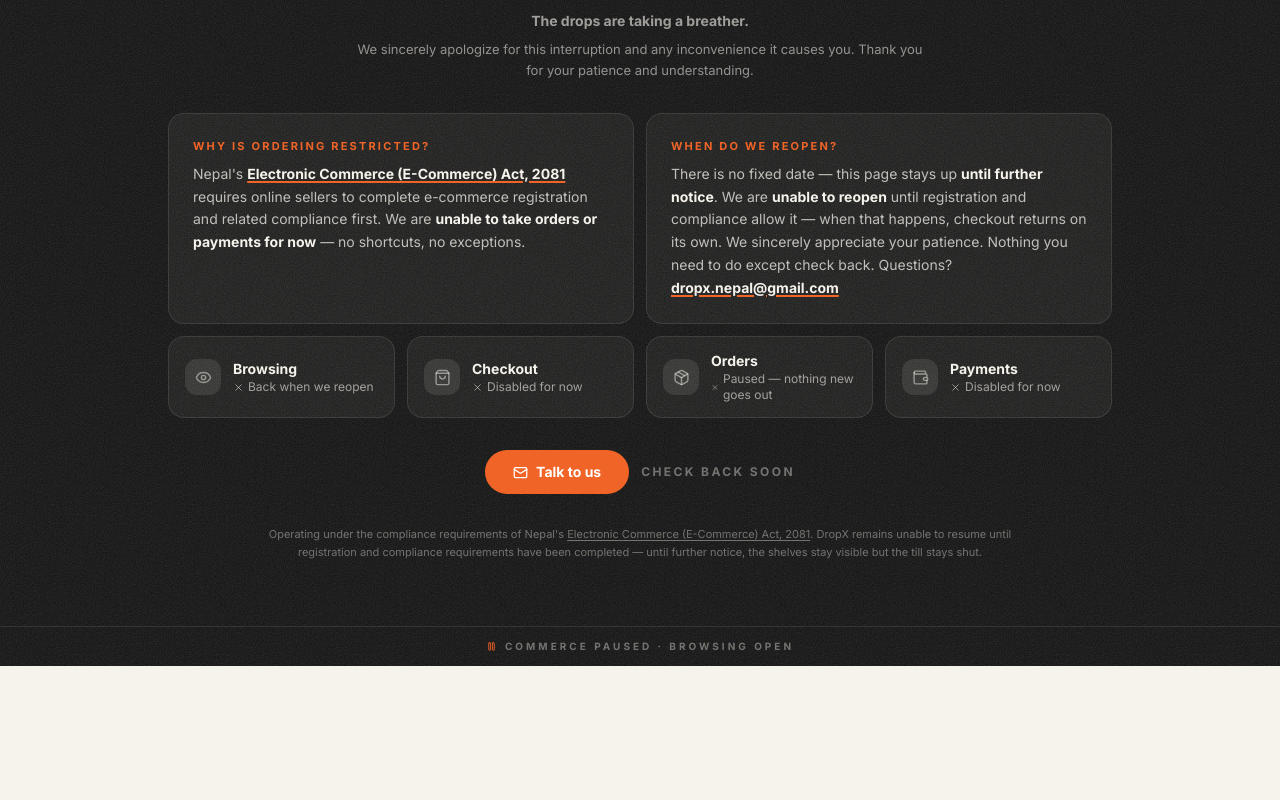
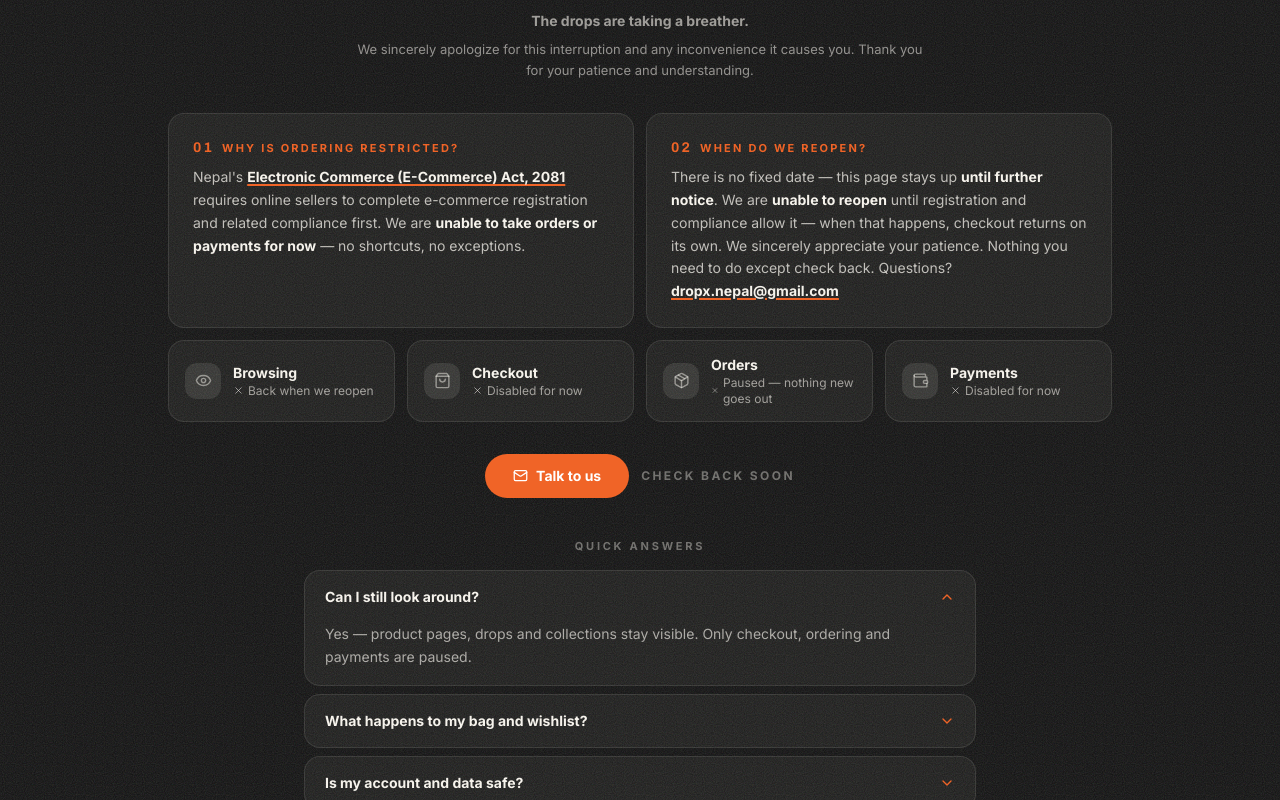
Before and after one commit to ninjacoder26/DropX, a React (Vite) app: page /pause in a window 1280 px wide. Shown: the part 420-1220 px from the top of the page. Before the commit the page ends 1086 px from the top, so only its background shows below. Built offline with nearby package versions, Linux system fonts and the light colour scheme; no server answers; the database is empty.

Commit message:
Pause page polish: glow, FAQ, cleaner cards

```diff
--- a/src/components/PausePage.tsx
+++ b/src/components/PausePage.tsx
@@ -1,6 +1,6 @@
-import type { ReactNode } from 'react';
-import { useLocation } from 'react-router-dom';
-import { Eye, Mail, Package, Pause, ShoppingBag, Wallet, X } from 'lucide-react';
+import { useMemo, useRef, useState, type ReactNode } from 'react';
+import { Link, useLocation } from 'react-router-dom';
+import { ChevronDown, Eye, Mail, Package, Pause, ShoppingBag, Wallet, X } from 'lucide-react';
 import { useStoreSettings } from '../lib/settings';
 import { isCommercePaused } from '../lib/commerce';
 import { usePageTitle } from '../hooks/usePageTitle';
@@ -14,6 +14,26 @@
   { icon: Wallet, label: 'Payments', state: 'Disabled for now', open: false },
 ];
 
+const FAQ = [
+  {
+    q: 'Can I still look around?',
+    a: 'Yes — product pages, drops and collections stay visible. Only checkout, ordering and payments are paused.',
+  },
+  {
+    q: 'What happens to my bag and wishlist?',
+    a: 'Saved exactly as they are. When checkout reopens, everything is where you left it.',
+  },
+  {
+    q: 'Is my account and data safe?',
+    a: 'Yes. Nothing is deleted early, and cancelled or delivered orders auto-delete after 7 days as always.',
+    link: { to: '/privacy', label: 'Read the Privacy Policy' },
+  },
+  {
+    q: 'When will DropX reopen?',
+    a: 'There is no fixed date — this page stays up until further notice, and checkout returns on its own once registration and compliance allow it.',
+  },
+];
+
 /**
  * DropX Commerce Pause — a deliberate system state, not a crash page.
  * DropX is currently unable to trade while its e-commerce registration and
@@ -22,8 +42,30 @@
  */
 export function PausePage() {
   usePageTitle('Paused — back soon');
+  const [openFaq, setOpenFaq] = useState<number | null>(0);
+  const glowRef = useRef<HTMLDivElement>(null);
+  const finePointer = useMemo(
+    () =>
+      typeof window !== 'undefined' &&
+      typeof window.matchMedia === 'function' &&
+      window.matchMedia('(pointer: fine)').matches,
+    []
+  );
   return (
-    <div className="texture-ink relative flex min-h-screen flex-col overflow-hidden bg-ink text-paper">
+    <div
+      className="texture-ink relative flex min-h-screen flex-col overflow-hidden bg-ink text-paper"
+      onMouseMove={(e) => {
+        const el = glowRef.current;
+        if (!el) return;
+        const r = e.currentTarget.getBoundingClientRect();
+        el.style.transform = `translate(${e.clientX - r.left}px, ${e.clientY - r.top}px)`;
+      }}
+    >
+      {finePointer && (
+        <div ref={glowRef} aria-hidden className="pointer-events-none absolute left-0 top-0 z-[1] h-0 w-0">
+          <div className="-translate-x-1/2 -translate-y-1/2 rounded-full bg-ember/10 blur-3xl" style={{ width: 480, height: 480 }} />
+        </div>
+      )}
       <div className="relative z-[2] overflow-hidden border-b border-paper/10 py-2" aria-hidden>
         <div className="marquee flex gap-8 whitespace-nowrap text-[10px] font-bold uppercase tracking-[0.3em] text-paper/40">
           {Array.from({ length: 10 }).map((_, i) => (
@@ -67,9 +109,9 @@
         </p>
 
         <div className="reveal reveal-2 mt-8 grid w-full gap-3 text-left sm:grid-cols-2">
-          <div className="rounded-2xl border border-paper/10 bg-paper/5 p-5 sm:p-6">
-            <p className="text-[11px] font-bold uppercase tracking-[0.2em] text-ember">
-              Why is ordering restricted?
+          <div className="rounded-2xl border border-paper/10 bg-paper/5 p-5 transition-colors hover:border-paper/25 sm:p-6">
+            <p className="flex items-baseline gap-2 text-[11px] font-bold uppercase tracking-[0.2em] text-ember">
+              <span aria-hidden className="font-display text-sm">01</span> Why is ordering restricted?
             </p>
             <p className="mt-2 text-sm leading-relaxed text-paper/75">
               Nepal&apos;s{' '}
@@ -87,9 +129,9 @@
             </p>
           </div>
 
-          <div className="rounded-2xl border border-paper/10 bg-paper/5 p-5 sm:p-6">
-            <p className="text-[11px] font-bold uppercase tracking-[0.2em] text-ember">
-              When do we reopen?
+          <div className="rounded-2xl border border-paper/10 bg-paper/5 p-5 transition-colors hover:border-paper/25 sm:p-6">
+            <p className="flex items-baseline gap-2 text-[11px] font-bold uppercase tracking-[0.2em] text-ember">
+              <span aria-hidden className="font-display text-sm">02</span> When do we reopen?
             </p>
             <p className="mt-2 text-sm leading-relaxed text-paper/75">
               There is no fixed date — this page stays up{' '}
@@ -112,7 +154,7 @@
           {STATUS_ROWS.map((r) => (
             <div
               key={r.label}
-              className="flex items-center gap-3 rounded-2xl border border-paper/10 bg-paper/5 px-4 py-3.5"
+              className="flex items-center gap-3 rounded-2xl border border-paper/10 bg-paper/5 px-4 py-3.5 transition-all hover:-translate-y-0.5 hover:border-paper/25"
             >
               <span className="flex h-9 w-9 shrink-0 items-center justify-center rounded-xl bg-paper/10 text-paper/50">
                 <r.icon size={17} />
@@ -131,13 +173,55 @@
         <div className="reveal reveal-3 mt-8 flex flex-col items-center gap-3 sm:flex-row">
           <a
             href="mailto:dropx.nepal@gmail.com"
-            className="inline-flex items-center gap-2 rounded-full bg-ember px-7 py-3 text-sm font-bold text-white transition hover:bg-ember-dark"
+            className="inline-flex items-center gap-2 rounded-full bg-ember px-7 py-3 text-sm font-bold text-white transition hover:bg-ember-dark active:scale-[0.98]"
           >
             <Mail size={15} /> Talk to us
           </a>
           <span className="text-xs font-bold uppercase tracking-[0.2em] text-paper/40">
             Check back soon
           </span>
+        </div>
+
+        <div className="reveal reveal-3 mt-10 w-full max-w-2xl text-left">
+          <p className="text-center text-[11px] font-bold uppercase tracking-[0.25em] text-paper/40">
+            Quick answers
+          </p>
+          <ul className="mt-4 space-y-2">
+            {FAQ.map((f, i) => {
+              const open = openFaq === i;
+              return (
+                <li key={f.q} className="overflow-hidden rounded-2xl border border-paper/10 bg-paper/5 transition-colors hover:border-paper/25">
+                  <button
+                    onClick={() => setOpenFaq(open ? null : i)}
+                    aria-expanded={open}
+                    className="flex w-full items-center gap-3 px-5 py-4 text-left"
+                  >
+                    <span className="min-w-0 flex-1 text-sm font-bold">{f.q}</span>
+                    <ChevronDown
+                      size={16}
+                      className={`shrink-0 text-ember transition-transform duration-300 ${open ? 'rotate-180' : ''}`}
+                    />
+                  </button>
+                  <div
+                    className={`grid transition-all duration-300 ease-out ${
+                      open ? 'grid-rows-[1fr] opacity-100' : 'grid-rows-[0fr] opacity-0'
+                    }`}
+                  >
+                    <div className="overflow-hidden">
+                      <p className="px-5 pb-4 text-sm leading-relaxed text-paper/65">
+                        {f.a}{' '}
+                        {f.link && (
+                          <Link to={f.link.to} className="font-bold text-paper underline decoration-ember decoration-2 underline-offset-2 hover:text-ember">
+                            {f.link.label}
+                          </Link>
+                        )}
+                      </p>
+                    </div>
+                  </div>
+                </li>
+              );
+            })}
+          </ul>
         </div>
 
         <p className="mx-auto mt-8 max-w-3xl text-center text-[11px] leading-relaxed text-paper/40">
```
Also changed, not shown: 1 other file (tests, documents, lock files or other folders).
